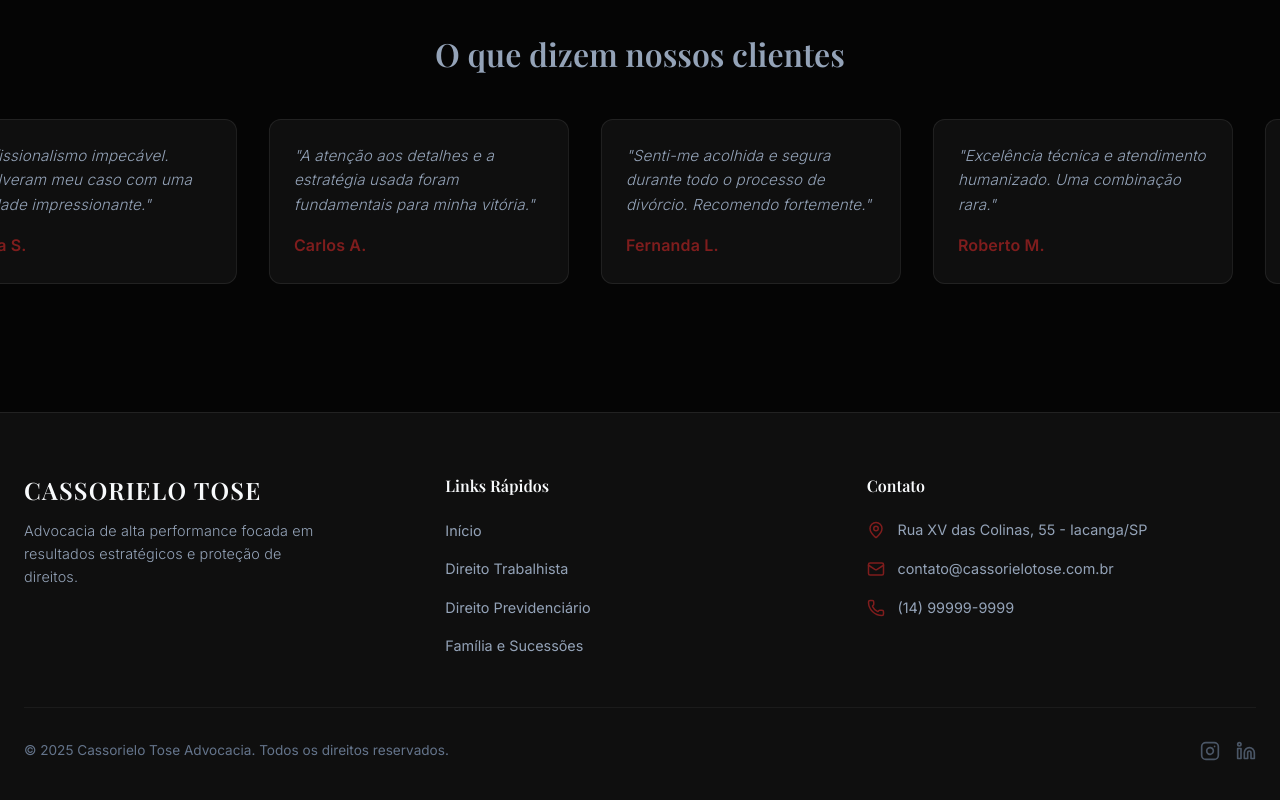
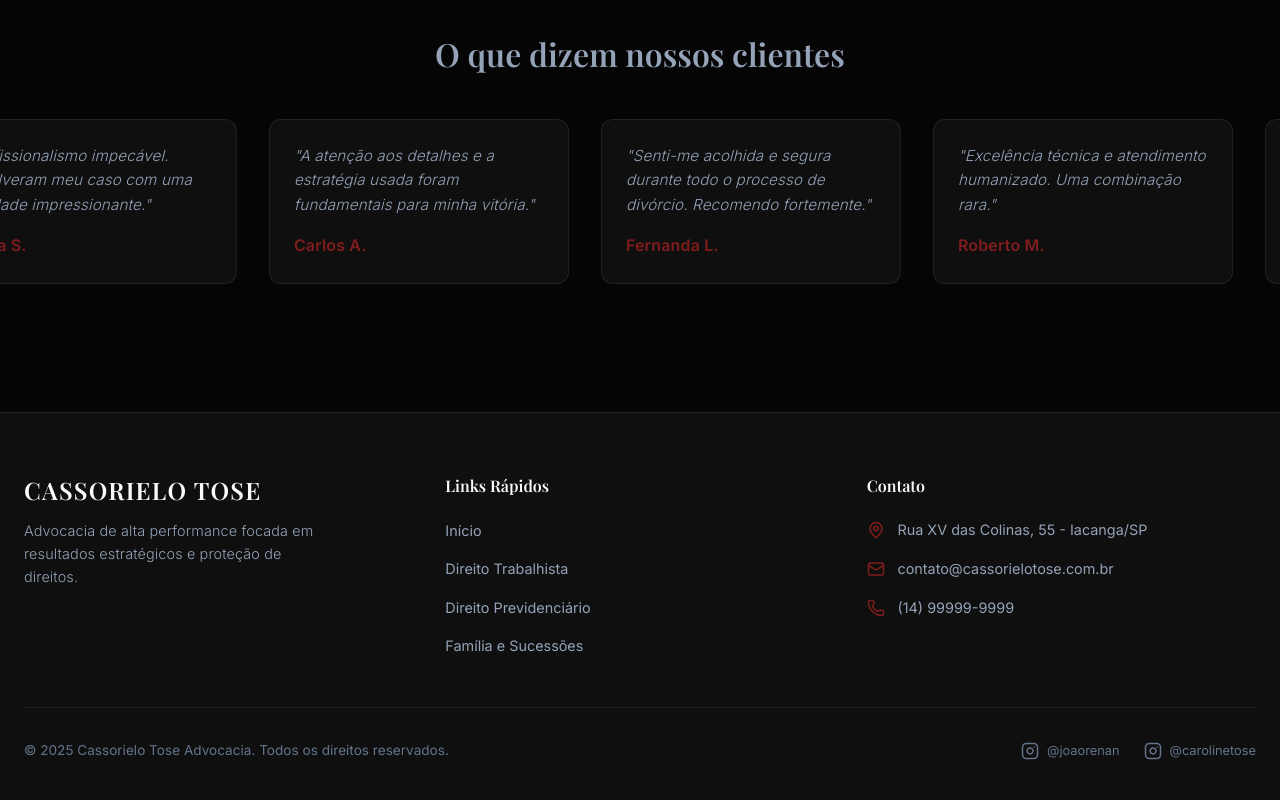
Before and after one commit to jrcassorielo/site-advocacia, a React (Vite) app: page / in a window 1280 px wide. Shown: the part 6121-6921 px from the top of the page. Built offline with nearby package versions, Linux system fonts and the light colour scheme; no server answers; a web font is replaced by a local one.

Commit message:
Feat: Add explicit Instagram links to Footer

```diff
--- a/src/components/Footer.jsx
+++ b/src/components/Footer.jsx
@@ -71,10 +71,17 @@ const Footer = () => {
                     <div>
                         © {new Date().getFullYear()} Cassorielo Tose Advocacia. Todos os direitos reservados.
                     </div>
-                    <div style={{ display: 'flex', gap: '1rem' }}>
-                        <Instagram size={20} style={{ cursor: 'pointer', opacity: 0.7 }} />
-                        <Linkedin size={20} style={{ cursor: 'pointer', opacity: 0.7 }} />
+                    <div style={{ display: 'flex', gap: '1.5rem', alignItems: 'center' }}>
+                        <a href="https://instagram.com/joaorenan.cassorielo" target="_blank" rel="noopener noreferrer" style={{ display: 'flex', alignItems: 'center', gap: '0.5rem', color: 'var(--text-muted)', transition: 'color 0.3s' }} className="hover-text-primary">
+                            <Instagram size={18} /> <span style={{ fontSize: '0.8rem' }}>@joaorenan</span>
+                        </a>
+                        <a href="https://instagram.com/carolinetose" target="_blank" rel="noopener noreferrer" style={{ display: 'flex', alignItems: 'center', gap: '0.5rem', color: 'var(--text-muted)', transition: 'color 0.3s' }} className="hover-text-primary">
+                            <Instagram size={18} /> <span style={{ fontSize: '0.8rem' }}>@carolinetose</span>
+                        </a>
                     </div>
+                    <style>{`
+                        .hover-text-primary:hover { color: var(--accent-primary) !important; }
+                    `}</style>
                 </div>
             </div>
         </footer>
```
